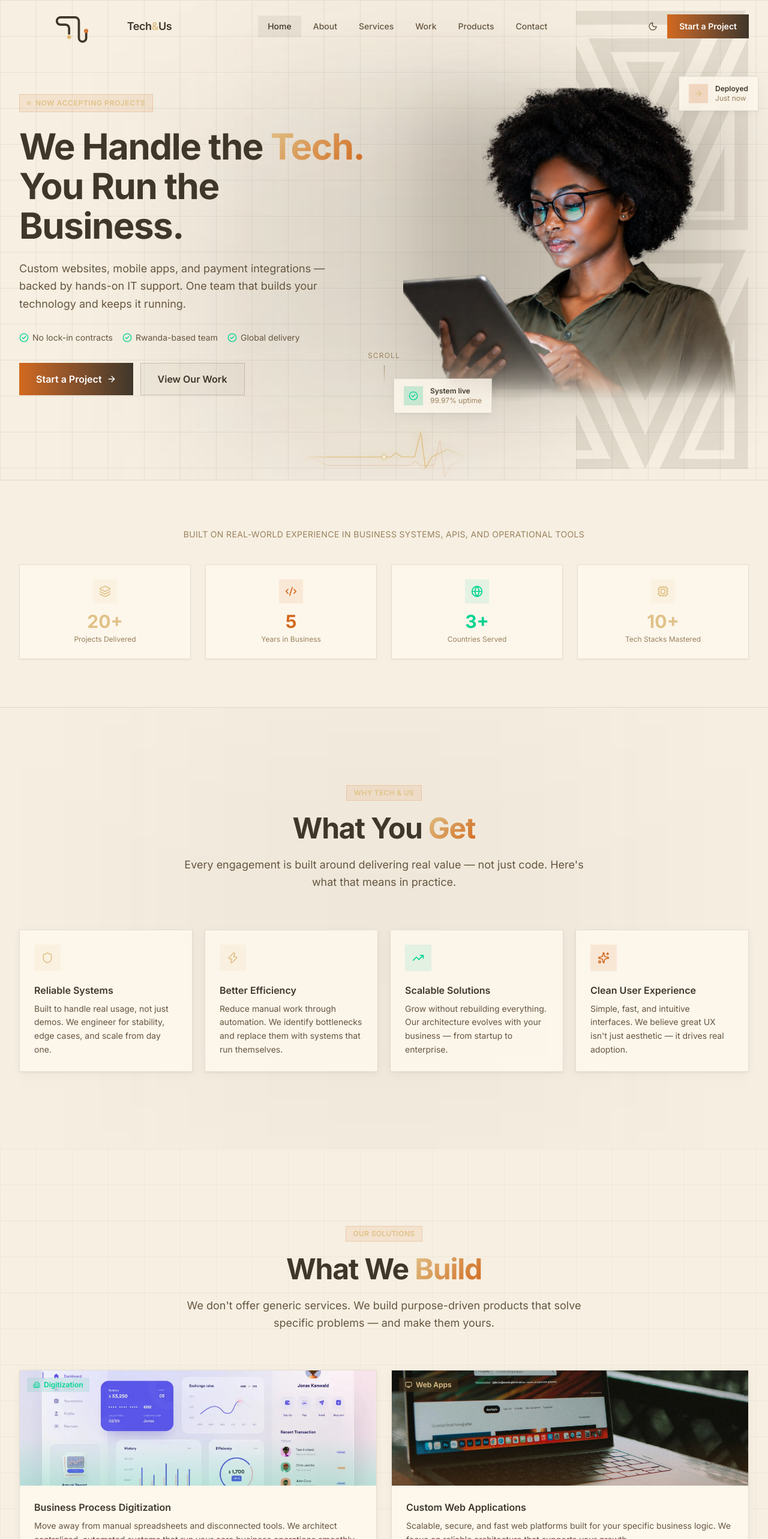
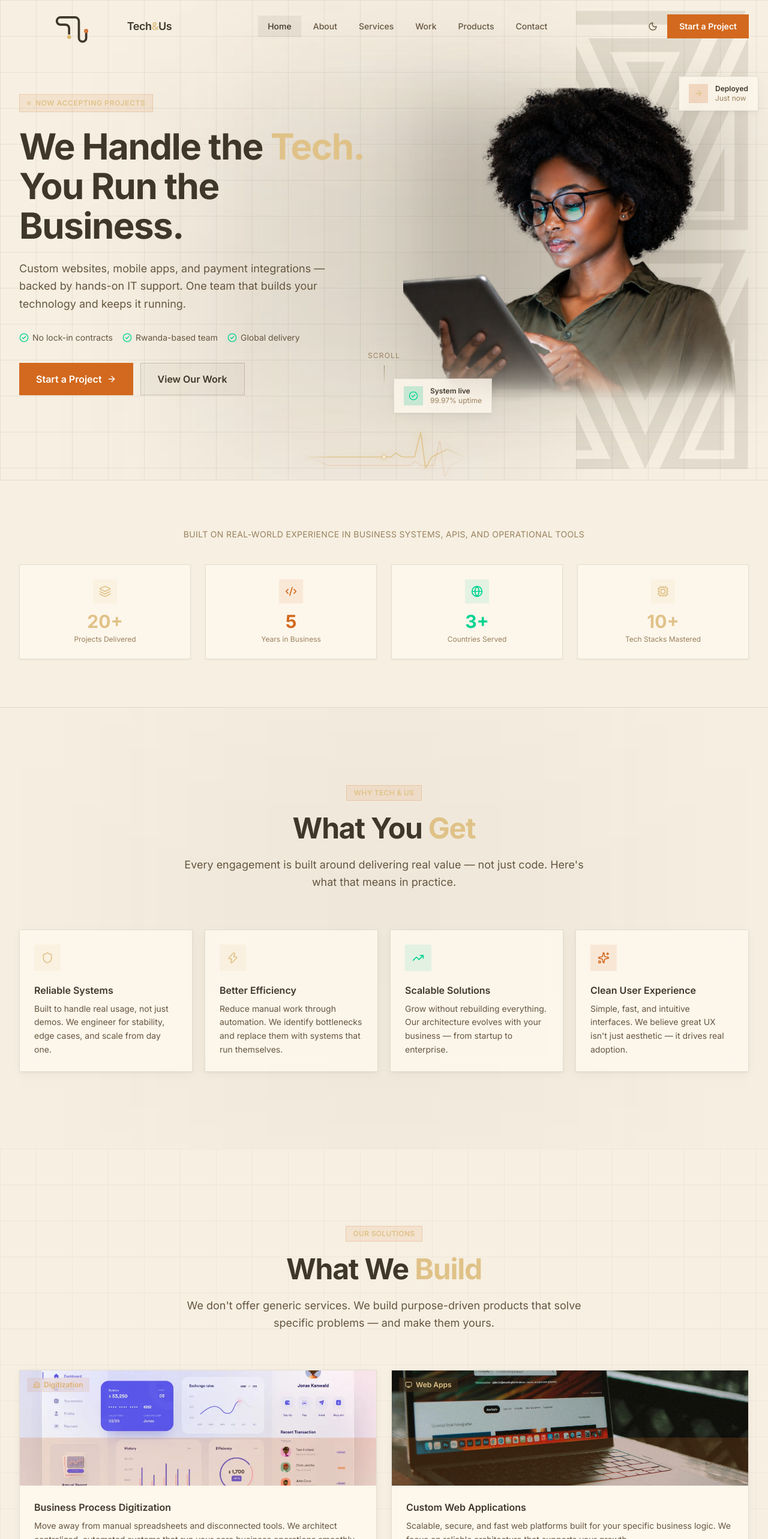
Before and after one commit to kabandapatrick2580/tech_and_us, a Next.js app: page / in a window 1280 px wide. Shown: the top 2566 px of the page at 60% size. Built offline with nearby package versions, Linux system fonts and the light colour scheme.

Commit message:
Removed the gradients

```diff
--- a/app/about/page.tsx
+++ b/app/about/page.tsx
@@ -13,7 +13,7 @@ import EcgPulse from "@/components/ui/EcgPulse";
 const values = [
   { icon: Target, title: "Clarity First",        color: "text-blue-400",   bg: "bg-blue-400/10",   description: "We don't overcomplicate things. Clear requirements, clear architecture, clear communication — all the way to delivery." },
   { icon: Cpu,    title: "System Thinking",       color: "text-violet-400", bg: "bg-violet-400/10", description: "We see the full picture. Every feature we build fits into a larger system — and we design for how things interact, not just how they look alone." },
-  { icon: Users,  title: "Real Collaboration",    color: "text-emerald-400",bg: "bg-emerald-400/10",description: "You're not a ticket in our queue. You're a partner. We communicate directly, respond fast, and treat your project like it matters." },
+  { icon: Users,  title: "Real Collaboration",    color: "text-cyan-400",bg: "bg-cyan-400/10",description: "You're not a ticket in our queue. You're a partner. We communicate directly, respond fast, and treat your project like it matters." },
   { icon: Heart,  title: "Genuine Ownership",     color: "text-amber-400",  bg: "bg-amber-400/10",  description: "When something ships under our name, we stand behind it. We take accountability seriously and don't pass problems back to clients." },
 ];
 
@@ -31,7 +31,7 @@ const specialisations = [
     desc: "Payment gateway integrations, invoice workflows, webhook handling. We've worked with UrubutoPay, IremboPay, QuickBooks, and custom accounting pipelines.",
     iconColor:  "text-blue-400",
     iconBg:     "bg-blue-400/10",
-    glowClass:  "from-blue-500/8 to-blue-600/5",
+    glowClass:  "bg-blue-500/8",
     borderHover:"hover:border-blue-500/30",
   },
   {
@@ -40,17 +40,17 @@ const specialisations = [
     desc: "Admin dashboards, approval workflows, internal automation. We turn manual, error-prone processes into software that runs itself.",
     iconColor:  "text-violet-400",
     iconBg:     "bg-violet-400/10",
-    glowClass:  "from-violet-500/8 to-violet-600/5",
+    glowClass:  "bg-violet-500/8",
     borderHover:"hover:border-violet-500/30",
   },
   {
     icon: PlugZap,
     title: "API Integrations",
     desc: "Connecting your stack to third-party services — reliably. Data sync, USSD flows, webhook infrastructure, and clean API design.",
-    iconColor:  "text-emerald-400",
-    iconBg:     "bg-emerald-400/10",
-    glowClass:  "from-emerald-500/8 to-emerald-600/5",
-    borderHover:"hover:border-emerald-500/30",
+    iconColor:  "text-cyan-400",
+    iconBg:     "bg-cyan-400/10",
+    glowClass:  "bg-cyan-500/8",
+    borderHover:"hover:border-cyan-500/30",
   },
   {
     icon: Server,
@@ -58,7 +58,7 @@ const specialisations = [
     desc: "Production-hardened systems built on PostgreSQL, Docker, and Linux. We care about uptime, not just shipping — 99.9% is the standard we hold ourselves to.",
     iconColor:  "text-amber-400",
     iconBg:     "bg-amber-400/10",
-    glowClass:  "from-amber-500/8 to-amber-600/5",
+    glowClass:  "bg-amber-500/8",
     borderHover:"hover:border-amber-500/30",
   },
 ];
@@ -123,7 +123,7 @@ export default function AboutPage() {
                   className={`group relative glass-card rounded-2xl p-5 flex flex-col gap-3 border border-edge transition-colors duration-300 ${item.borderHover} overflow-hidden`}
                 >
                   {/* Per-card background glow on hover */}
-                  <div className={`absolute inset-0 bg-linear-to-br ${item.glowClass} opacity-0 group-hover:opacity-100 transition-opacity duration-300 pointer-events-none`} />
+                  <div className={`absolute inset-0 ${item.glowClass} opacity-0 group-hover:opacity-100 transition-opacity duration-300 pointer-events-none`} />
 
                   <div className={`relative w-9 h-9 rounded-xl ${item.iconBg} flex items-center justify-center shrink-0`}>
                     <item.icon className={`w-4.5 h-4.5 ${item.iconColor}`} />
--- a/app/contact/page.tsx
+++ b/app/contact/page.tsx
@@ -21,8 +21,8 @@ const contactInfo = [
     label: "Location",
     value: "Kigali, Rwanda",
     link: null,
-    color: "text-emerald-400",
-    bg: "bg-emerald-400/10",
+    color: "text-cyan-400",
+    bg: "bg-cyan-400/10",
   }
   ,
   {
@@ -141,10 +141,10 @@ export default function ContactPage() {
                 <motion.div
                   initial={{ opacity: 0, scale: 0.95 }}
                   animate={{ opacity: 1, scale: 1 }}
-                  className="glass-card rounded-2xl p-10 border border-emerald-500/20 text-center flex flex-col items-center gap-5"
+                  className="glass-card rounded-2xl p-10 border border-cyan-500/20 text-center flex flex-col items-center gap-5"
                 >
-                  <div className="w-16 h-16 rounded-full bg-emerald-500/10 flex items-center justify-center">
-                    <CheckCircle2 className="w-8 h-8 text-emerald-400" />
+                  <div className="w-16 h-16 rounded-full bg-cyan-500/10 flex items-center justify-center">
+                    <CheckCircle2 className="w-8 h-8 text-cyan-400" />
                   </div>
                   <div>
                     <h2 className="text-xl font-bold text-ink mb-2">Message sent!</h2>
@@ -246,7 +246,7 @@ export default function ContactPage() {
                   <button
                     type="submit"
                     disabled={submitting}
-                    className="w-full flex items-center justify-center gap-2 px-6 py-3.5 bg-linear-to-r from-blue-500 to-violet-600 text-white text-sm font-semibold rounded-xl hover:shadow-lg hover:shadow-blue-500/20 hover:-translate-y-0.5 transition-all duration-200 disabled:opacity-60 disabled:cursor-not-allowed disabled:translate-y-0"
+                    className="w-full flex items-center justify-center gap-2 px-6 py-3.5 bg-blue-500 text-white text-sm font-semibold rounded-xl hover:shadow-lg hover:shadow-blue-500/20 hover:-translate-y-0.5 transition-all duration-200 disabled:opacity-60 disabled:cursor-not-allowed disabled:translate-y-0"
                   >
                     {submitting ? (
                       <>
--- a/app/globals.css
+++ b/app/globals.css
@@ -186,19 +186,13 @@ body {
    UTILITY CLASSES
 ──────────────────────────────────────────────────────────────────────────────*/
 
-/* Gradient text */
+/* Brand accent text (formerly gradient — now solid brand colors) */
 .gradient-text {
-  background: linear-gradient(135deg, var(--brand) 0%, var(--accent) 100%);
-  -webkit-background-clip: text;
-  -webkit-text-fill-color: transparent;
-  background-clip: text;
+  color: var(--brand);
 }
 
 .gradient-text-blue {
-  background: linear-gradient(135deg, var(--brand-500) 0%, var(--accent-500) 100%);
-  -webkit-background-clip: text;
-  -webkit-text-fill-color: transparent;
-  background-clip: text;
+  color: var(--brand-500);
 }
 
 /* Grid background */
--- a/components/layout/Footer.tsx
+++ b/components/layout/Footer.tsx
@@ -54,7 +54,7 @@ export default function Footer() {
         }}
       />
       <footer className="relative border-t border-edge bg-page">
-      <div className="absolute top-0 left-1/2 -translate-x-1/2 w-150 h-px bg-linear-to-r from-transparent via-blue-500/30 to-transparent" />
+      <div className="absolute top-0 left-1/2 -translate-x-1/2 w-150 h-px bg-blue-500/30" />
 
       <div className="max-w-7xl mx-auto px-6 lg:px-8 py-16 lg:py-20">
         <div className="grid grid-cols-1 md:grid-cols-2 lg:grid-cols-4 gap-10 lg:gap-16">
--- a/components/layout/Navbar.tsx
+++ b/components/layout/Navbar.tsx
@@ -114,7 +114,7 @@ export default function Navbar() {
 
               <Link
                 href="/contact"
-                className="px-5 py-2.5 text-sm font-semibold bg-linear-to-r from-blue-500 to-violet-600 text-white rounded-xl hover:shadow-lg hover:shadow-blue-500/20 hover:-translate-y-0.5 transition-all duration-200"
+                className="px-5 py-2.5 text-sm font-semibold bg-highlight text-white rounded-xl hover:shadow-lg hover:shadow-blue-500/20 hover:-translate-y-0.5 transition-all duration-200"
               >
                 Start a Project
               </Link>
@@ -179,7 +179,7 @@ export default function Navbar() {
               >
                 <Link
                   href="/contact"
-                  className="block text-center px-5 py-3.5 text-base font-semibold bg-linear-to-r from-blue-500 to-violet-600 text-white rounded-xl"
+                  className="block text-center px-5 py-3.5 text-base font-semibold bg-highlight text-white rounded-xl"
                 >
                   Start a Project
                 </Link>
--- a/components/sections/CtaSection.tsx
+++ b/components/sections/CtaSection.tsx
@@ -19,9 +19,9 @@ export default function CtaSection() {
           initial="hidden"
           whileInView="visible"
           viewport={viewportConfig}
-          className="relative glass-card rounded-3xl p-10 lg:p-14 border border-edge bg-gradient-to-br from-blue-600/5 to-violet-600/5"
+          className="relative glass-card rounded-3xl p-10 lg:p-14 border border-edge bg-blue-600/5"
         >
-          <div className="absolute top-0 left-8 right-8 h-px bg-linear-to-r from-transparent via-blue-500/40 to-transparent" />
+          <div className="absolute top-0 left-8 right-8 h-px bg-blue-500/40" />
 
           <motion.span
             variants={fadeInUp}
--- a/components/sections/ProcessSection.tsx
+++ b/components/sections/ProcessSection.tsx
@@ -50,7 +50,7 @@ export default function ProcessSection() {
 
         <div className="relative">
           {/* Connecting line (desktop) */}
-          <div className="hidden lg:block absolute top-10 left-0 right-0 h-px bg-linear-to-r from-transparent via-blue-500/20 to-transparent" />
+          <div className="hidden lg:block absolute top-10 left-0 right-0 h-px bg-blue-500/20" />
 
           <motion.div
             variants={staggerContainer}
@@ -67,7 +67,7 @@ export default function ProcessSection() {
               >
                 <div className="flex items-center gap-3 mb-5">
                   <div className="relative">
-                    <div className="w-10 h-10 rounded-xl bg-linear-to-br from-blue-500/20 to-violet-500/20 border border-blue-500/20 flex items-center justify-center">
+                    <div className="w-10 h-10 rounded-xl bg-blue-500/20 border border-blue-500/20 flex items-center justify-center">
                       <step.icon className="w-5 h-5 text-blue-400" />
                     </div>
                     <span className="absolute -top-2 -right-2 w-5 h-5 rounded-full bg-blue-500/20 border border-blue-500/30 flex items-center justify-center text-[9px] font-bold text-blue-400">
--- a/components/sections/SolutionsSection.tsx
+++ b/components/sections/SolutionsSection.tsx
@@ -59,10 +59,10 @@ const colorMap: Record<string, {
   feature: string;
   gradient: string;
 }> = {
-  blue:    { border: "border-blue-500/20 hover:border-blue-500/40",     tag: "bg-blue-500/10 text-blue-400",     feature: "text-blue-400",    gradient: "from-blue-500/20"    },
-  violet:  { border: "border-violet-500/20 hover:border-violet-500/40", tag: "bg-violet-500/10 text-violet-400", feature: "text-violet-400",  gradient: "from-violet-500/20"  },
-  emerald: { border: "border-emerald-500/20 hover:border-emerald-500/40",tag: "bg-emerald-500/10 text-emerald-400",feature: "text-emerald-400",gradient: "from-emerald-500/20" },
-  amber:   { border: "border-amber-500/20 hover:border-amber-500/40",   tag: "bg-amber-500/10 text-amber-400",   feature: "text-amber-400",   gradient: "from-amber-500/20"   },
+  blue:    { border: "border-blue-500/20 hover:border-blue-500/40",     tag: "bg-blue-500/10 text-blue-400",     feature: "text-blue-400",    gradient: "bg-blue-500/20"    },
+  violet:  { border: "border-violet-500/20 hover:border-violet-500/40", tag: "bg-violet-500/10 text-violet-400", feature: "text-violet-400",  gradient: "bg-violet-500/20"  },
+  emerald: { border: "border-cyan-500/20 hover:border-cyan-500/40",     tag: "bg-cyan-500/10 text-cyan-400",     feature: "text-cyan-400",    gradient: "bg-cyan-500/20"    },
+  amber:   { border: "border-amber-500/20 hover:border-amber-500/40",   tag: "bg-amber-500/10 text-amber-400",   feature: "text-amber-400",   gradient: "bg-amber-500/20"   },
 };
 
 export default function SolutionsSection() {
@@ -105,7 +105,7 @@ export default function SolutionsSection() {
                     className="w-full h-full object-cover transition-transform duration-500 group-hover:scale-105"
                   />
                   {/* Bottom gradient fade into card background */}
-                  <div className={`absolute inset-x-0 bottom-0 h-20 bg-linear-to-t ${c.gradient} to-transparent`} />
+                  <div className={`absolute inset-x-0 bottom-0 h-20 ${c.gradient}`} />
                   {/* Tag pill — sits on the image */}
                   <div className="absolute top-3 left-3">
                     <span className={`inline-flex items-center gap-1.5 px-2.5 py-1 rounded-lg text-xs font-semibold backdrop-blur-sm ${c.tag}`}>
--- a/components/ui/Button.tsx
+++ b/components/ui/Button.tsx
@@ -18,7 +18,7 @@ interface ButtonProps {
 
 const variants: Record<Variant, string> = {
   primary:
-    "bg-linear-to-r from-blue-500 to-violet-600 text-white hover:shadow-lg hover:shadow-blue-500/20 hover:-translate-y-0.5",
+    "bg-highlight text-white hover:shadow-lg hover:shadow-blue-500/20 hover:-translate-y-0.5",
   secondary:
     "bg-surface-1 text-ink border border-edge-2 hover:bg-surface-2 hover:border-edge-2 hover:-translate-y-0.5",
   ghost:
```
Also changed, not shown: app/products/page.tsx (+8 -8 lines), app/work/page.tsx (+11 -11 lines), components/sections/TestimonialsSection.tsx (+9 -9 lines).
